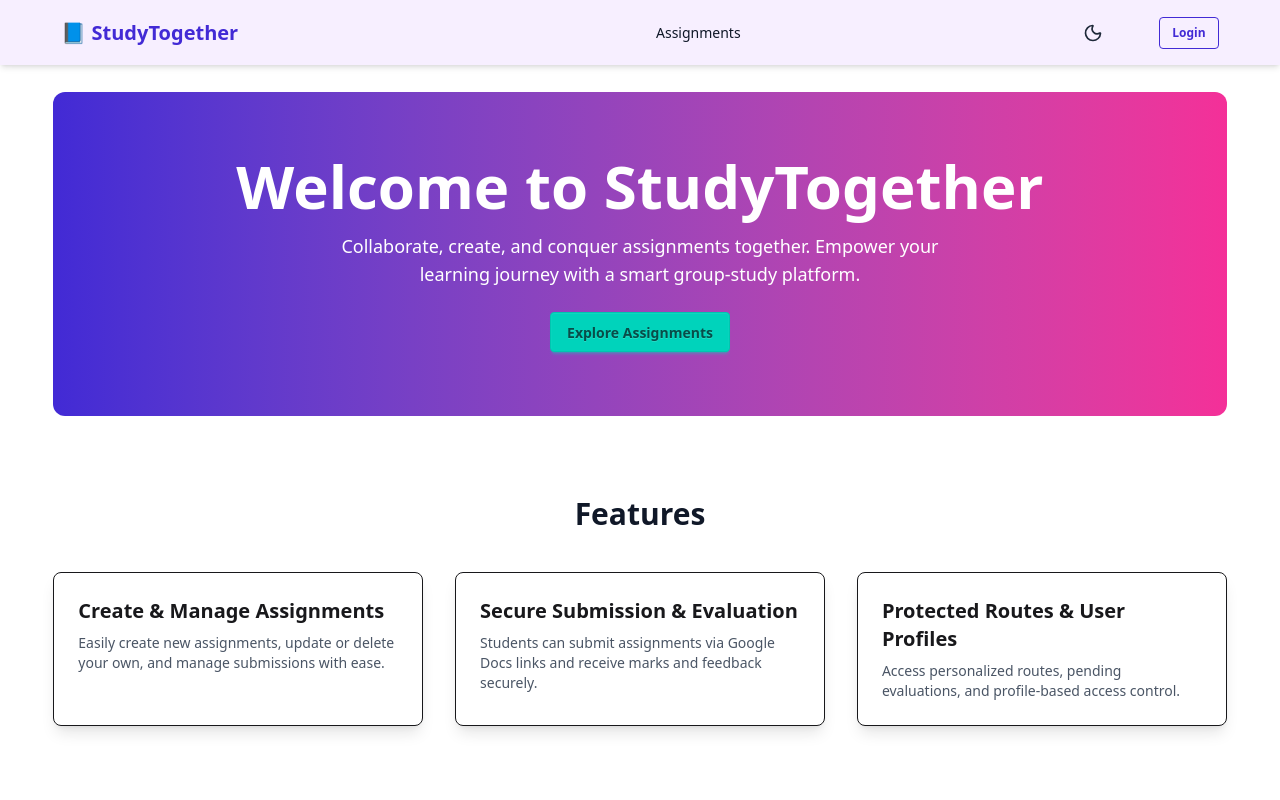
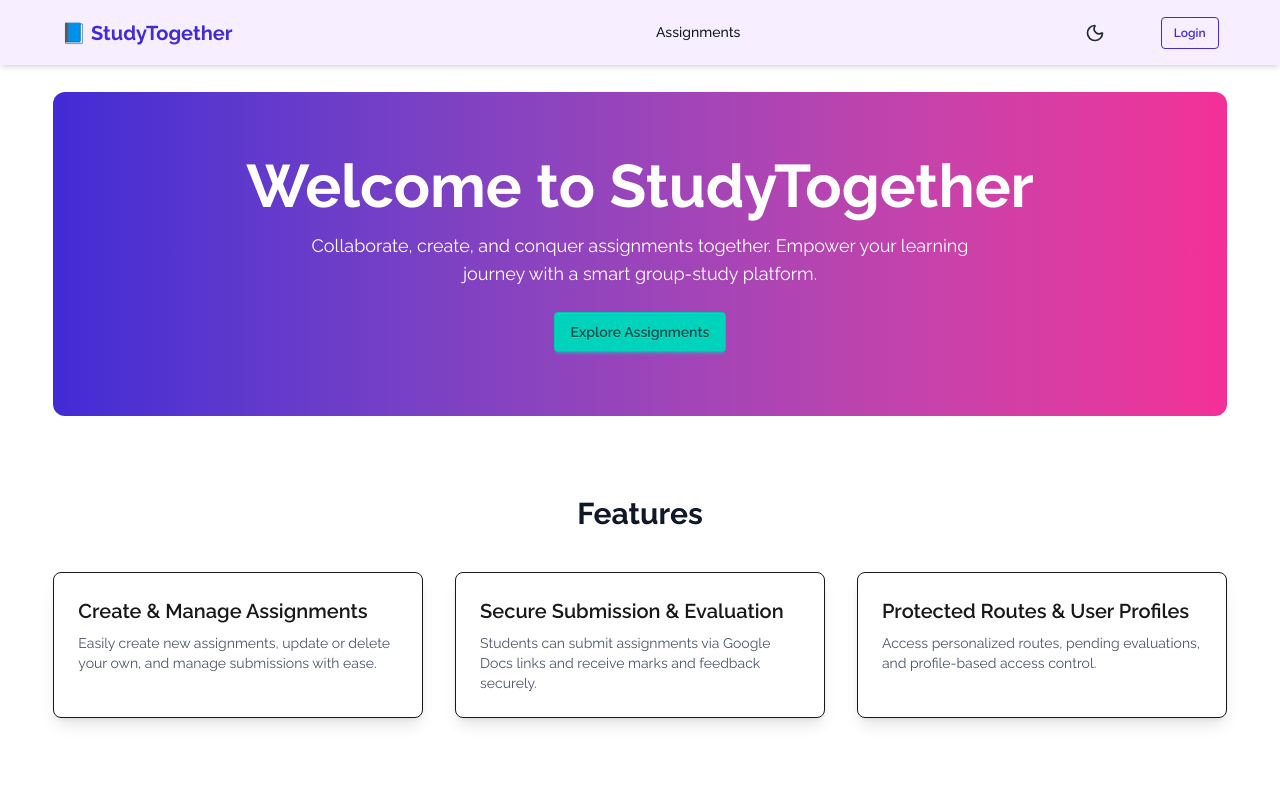
Before and after one commit to forhadreza43/group-study-client, a React (Vite) app: page / in a window 1280 px wide. Shown: the top 800 px of the page. Built offline with nearby package versions, Linux system fonts and the light colour scheme; no server answers.

Commit message:
Added smoothness to darkmode transaction

```diff
--- a/src/index.css
+++ b/src/index.css
@@ -1,9 +1,15 @@
+@import url('https://fonts.googleapis.com/css2?family=Montserrat:ital,wght@0,100..900;1,100..900&family=Poppins:ital,wght@0,100;0,200;0,300;0,400;0,500;0,600;0,700;0,800;0,900;1,100;1,200;1,300;1,400;1,500;1,600;1,700;1,800;1,900&family=Raleway:ital,wght@0,100..900;1,100..900&display=swap');
 @import "tailwindcss";
 @custom-variant dark (&:where(.dark, .dark *));
 @plugin "daisyui" {
     themes: light --default;
 }
 
+@theme{
+    --font-Monserat:"Montserrat", sans-serif;
+    --font-Railway:"Raleway", sans-serif;
+    --font-Poppin:"Poppins", sans-serif;
+}
 .active{
     @apply underline underline-offset-7
 }
@@ -11,3 +17,9 @@
 input:not(#search) {
     @apply w-full dark:text-gray-100 rounded border border-blue-300 px-4 py-2 text-gray-600 outline-none placeholder:text-gray-400 focus:border-blue-600 bg-white dark:bg-gray-800;
 }
+
+html,
+body {
+    transition: background-color 0.4s ease, color 0.4s ease;
+    @apply font-Railway;
+}
--- a/src/layouts/MainLayout.jsx
+++ b/src/layouts/MainLayout.jsx
@@ -4,7 +4,7 @@
 
 const MainLayout = () => {
   return (
-    <div>
+    <div className="transition-colors duration-500">
       <Navbar />
       <div className="dark:bg-gray-800 pt-[68px]">
         <div className="w-11/12 mx-auto max-w-7xl min-h-[calc(100vh-68px)]">
```
